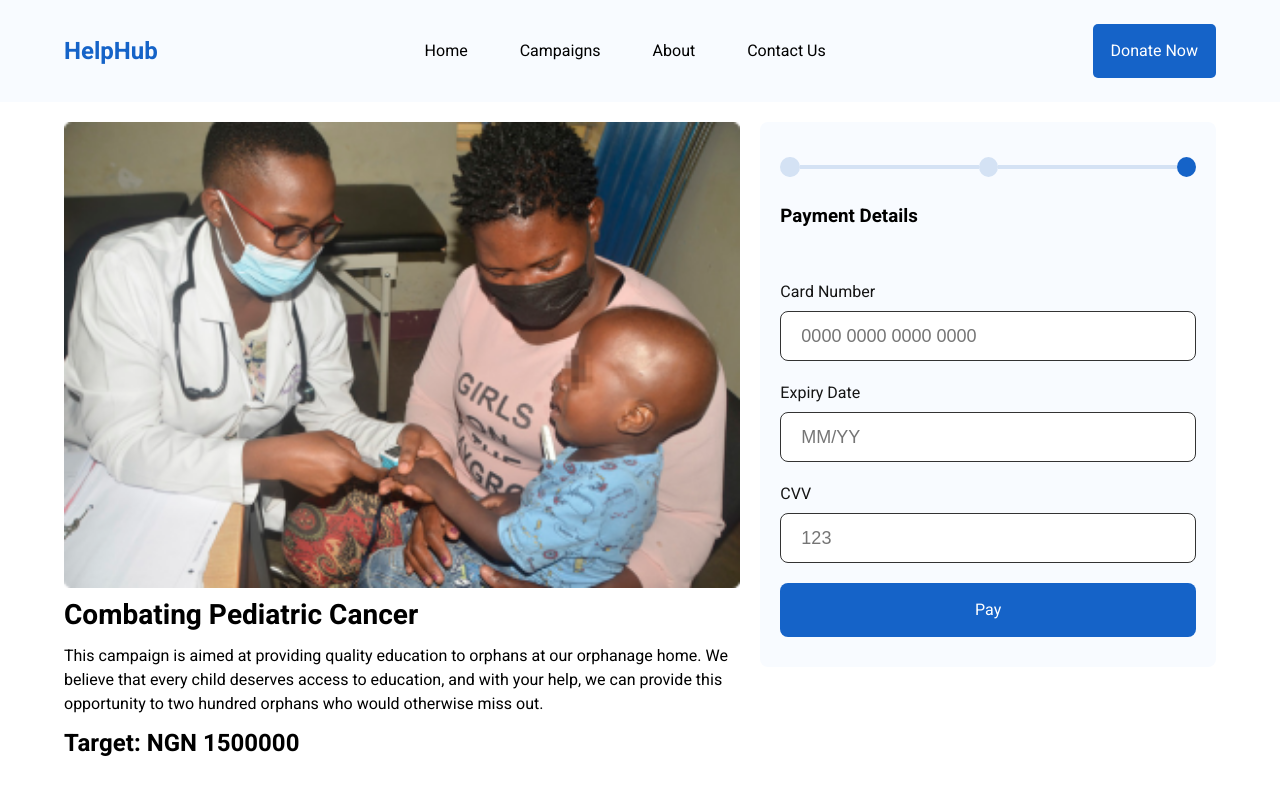
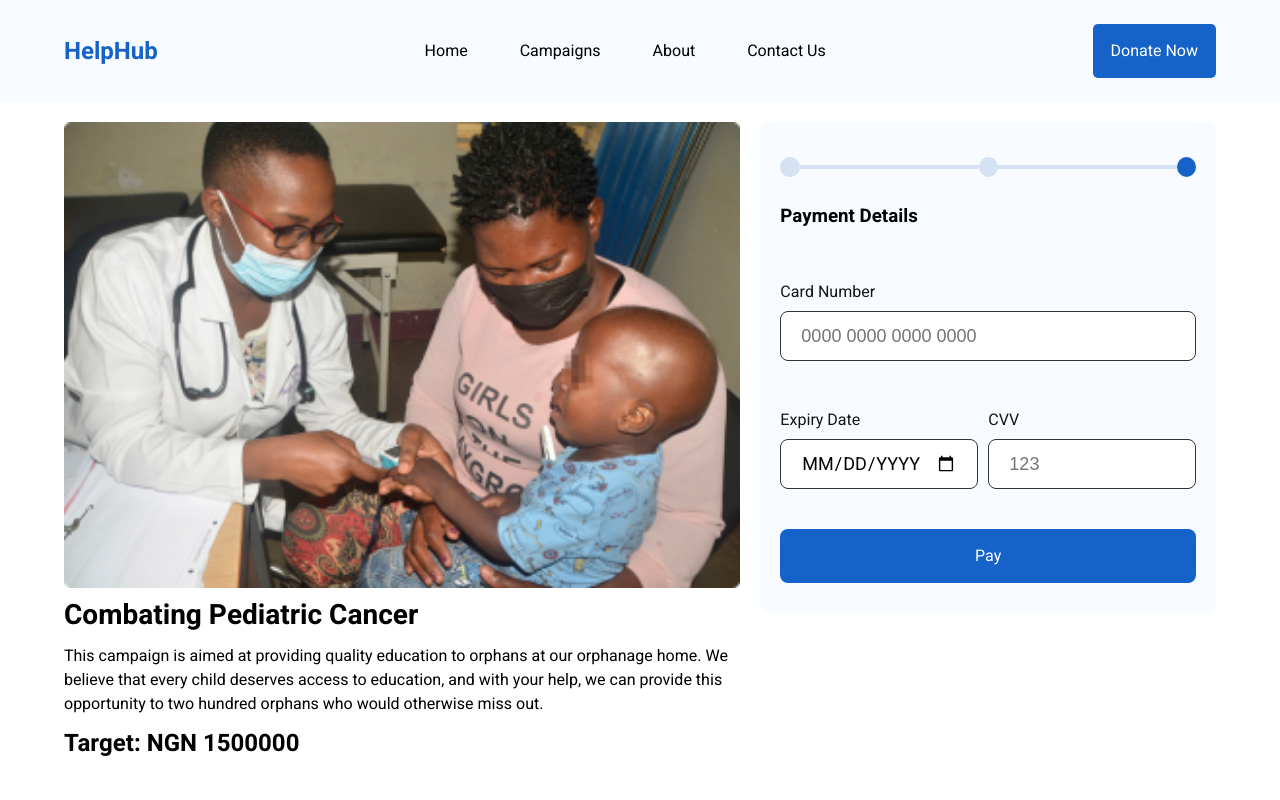
Before and after one commit to a-ww2-er/helphub, a React (Create React App) app: page /donation/payment/1 in a window 1280 px wide. Shown: the top 800 px of the page. Built offline with nearby package versions, Linux system fonts and the light colour scheme.

Commit message:
added and fixed form validation

```diff
--- a/src/components/donor-information/donor-information.jsx
+++ b/src/components/donor-information/donor-information.jsx
@@ -27,9 +27,12 @@ export default function DonorInformation() {
   // has to include regex to check for a perfect email match
 
   function checkValue() {
-    const regex = /[a-zA-z0-9/_%+-]+@[a-z0-9*-]+\.[a-z]{2,8}(.[a-z{2,8}])?/gi;
+    const regexemail =
+      /[a-zA-z0-9/_%+-]+@[a-z0-9*-]+\.[a-z]{2,8}(.[a-z{2,8}])?/gi;
+    const regexname = /^[A-Za-z]{1,25}$/gi;
     if (
-      regex.test(email) &&
+      regexemail.test(email) &&
+      regexname.test(name) &&
       name !== "" &&
       name.length > 1 &&
       email !== "" &&
@@ -58,9 +61,12 @@ export default function DonorInformation() {
           <Indicator />
           <h3>Donation Information</h3>
           <Modal msg={"Please ensure all fields are filled correctly"} />
+
+          <form>
             <aside className="input-field">
               <div className="">
-              <label htmlFor="Name">Name</label>
+                {" "}
+                <label htmlFor="Name">Full-Name</label>
                 <input
                   type="text"
                   placeholder={checkBox ? "Isa Pantami" : "********"}
@@ -72,8 +78,12 @@ export default function DonorInformation() {
                 <label htmlFor="email">Email</label>
                 <input
                   type="email"
-                placeholder= {checkBox ? "emailaddress@email.com" : "*********"}
-                value={checkBox ? email : setEmail("Anonymous@Anonymousmail.com")}
+                  placeholder={
+                    checkBox ? "emailaddress@email.com" : "*********"
+                  }
+                  value={
+                    checkBox ? email : setEmail("Anonymous@Anonymousmail.com")
+                  }
                   onChange={(e) => setEmail(e.target.value)}
                 />
               </div>
@@ -86,6 +96,7 @@ export default function DonorInformation() {
                 <p>Anonymous donation ?</p>
               </div>
             </aside>
+          </form>
           <button
             className="btn next donate_btn"
             onClick={() => {
--- a/src/components/payment-details/payment-details.css
+++ b/src/components/payment-details/payment-details.css
@@ -27,6 +27,13 @@
 .payment .donation .input-field {
   padding: 10px 0 0;
   margin: 10px 0;
+}
+.payment .donation .input-field .pin-size {
+  display: flex;
+  justify-content: space-between;
+  flex-wrap: nowrap;
+  gap: 10px;
+  width: 100%;
 }
 .payment .donation .input-field div {
   margin: 20px 0;
--- a/src/components/payment-details/payment-details.jsx
+++ b/src/components/payment-details/payment-details.jsx
@@ -28,10 +28,17 @@ export default function PaymentDetail() {
     transaction,
   } = useContext(AppContext);
   const { id } = useParams();
-
+  const regexcard = /^.{12,18}$/;
+  const regexcvv = /^.{3,4}$/;
   // this function shows the modal after payment is done
   function show() {
-    if (cardNumber && cvv && date) {
+    if (
+      regexcard.test(cardNumber) &&
+      regexcvv.test(cvv) &&
+      cardNumber &&
+      cvv &&
+      date
+    ) {
       setOpenModal(false);
       handlePayStack(id, campaigns, setShowModal);
       // console.log(amount);
@@ -56,7 +63,17 @@ export default function PaymentDetail() {
         <aside className="donation">
           <Indicator />
           <h3>Payment Details</h3>
-          <Modal msg={"Please ensure all fields are filled correctly"} />
+          <Modal
+            msg={
+              !regexcard.test(cardNumber)
+                ? "Card Number should be valid "
+                : !regexcvv.test(cvv)
+                ? "Please fill in a valid CVV "
+                : !date
+                ? "Please fill in a valid expiry date"
+                : setOpenModal(false)
+            }
+          />
           <aside className="input-field">
             <div>
               <label htmlFor="Card Number">Card Number</label>
@@ -67,23 +84,27 @@ export default function PaymentDetail() {
                 onChange={(e) => setCardNumber(e.target.value)}
               />
             </div>
+            <div className="pin-size">
               <div>
                 <label htmlFor="Expiry Date">Expiry Date</label>
                 <input
-                type="number"
-                placeholder="MM/YY"
+                  style={{ fontFamily: "heebo", textTransform: "uppercase" }}
+                  type="date"
                   value={date}
                   onChange={(e) => setDate(e.target.value)}
                 />
               </div>
-            <div className="pin-size">
+              <div>
                 <label htmlFor="cvv">CVV</label>
                 <input
                   type="number"
                   placeholder="123"
+                  // pattern="^.{1,6}$"
+                  // required
                   value={cvv}
                   onChange={(e) => setCvv(e.target.value)}
                 />
+              </div>
             </div>
             {/* <div className="pin-size">
             <label htmlFor="Pin">Pin</label>
@@ -97,7 +118,10 @@ export default function PaymentDetail() {
             />
           </div> */}
           </aside>
-          <a  className="btn donate_btn2" onClick={show}>{`pay ${amount} ${select} `}</a>
+          <a
+            className="btn donate_btn2"
+            onClick={show}
+          >{`pay ${amount} ${select} `}</a>
         </aside>
 
         {showModal ? (
--- a/src/components/payment-details/payment-details.scss
+++ b/src/components/payment-details/payment-details.scss
@@ -1,11 +1,11 @@
-.payment{
-    padding:20px 10px;
-    display:flex;
-    justify-content:center;
-    align-items:center;
-    flex-direction:column-reverse;
+.payment {
+  padding: 20px 10px;
+  display: flex;
+  justify-content: center;
+  align-items: center;
+  flex-direction: column-reverse;
 
-    .circle:first-child{
+  .circle:first-child {
     background-color: var(--wrapper-bg2);
   }
 
@@ -24,14 +24,20 @@
     background-color: var(--laying-color);
     border-radius: 8px;
 
-        h3{
-            margin:20px 0;
+    h3 {
+      margin: 20px 0;
     }
 
     .input-field {
       padding: 10px 0 0;
       margin: 10px 0;
-
+      .pin-size {
+        display: flex;
+        justify-content: space-between;
+        flex-wrap: nowrap;
+        gap: 10px;
+        width:100%;
+      }
       div {
         margin: 20px 0;
 
@@ -49,7 +55,7 @@
           width: 100%;
           padding: 10px 20px;
           height: 50px;
-                    border: .5px solid var(--par-color);
+          border: 0.5px solid var(--par-color);
           border-radius: 8px;
           font-size: 18px;
         }
@@ -60,28 +66,26 @@
       }
     }
 
-
-       a.btn.donate_btn2{
+    a.btn.donate_btn2 {
       display: block;
       text-align: center;
       width: 100%;
     }
-
   }
 }
 
-@media screen and (min-width:700px) {
-    .payment{
-        padding:20px 2%;
+@media screen and (min-width: 700px) {
+  .payment {
+    padding: 20px 2%;
     justify-content: space-between;
     align-items: flex-start;
-        flex-direction:row;
-        gap:20px;
+    flex-direction: row;
+    gap: 20px;
   }
 }
 
-@media screen and (min-width:1000px) {
-    .payment{
+@media screen and (min-width: 1000px) {
+  .payment {
     padding: 20px 5%;
   }
 }
--- a/src/components/thank-you/thank-you.css
+++ b/src/components/thank-you/thank-you.css
@@ -38,13 +38,13 @@
 .thank-you .thank-you-container aside h3 {
   padding: 10px 0;
   font-weight: 700;
-  font-size: 25px;
-  line-height: 38px;
+  font-size: 32px;
+  line-height: 48px;
   color: #051932;
 }
 .thank-you .thank-you-container aside p {
-  font-size: 16px;
-  line-height: 20px;
+  font-size: 20px;
+  line-height: 30px;
   text-align: center;
   color: #151515;
 }
```
Also changed, not shown: src/components/donation-amount/donation-amount.scss (+16 -18 lines), src/components/donor-information/donor-information.css (line endings or trailing spaces). Lines whose indentation alone changed are shown as unchanged.
